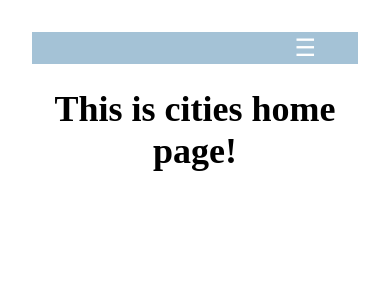
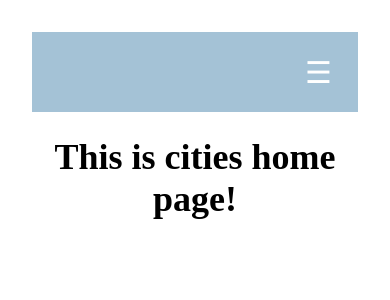
Before and after one commit to Akvilija/cities, a React (Vite) app in the folder front-end/: page / in a window 390 px wide. Shown: the top 300 px of the page. Built offline with nearby package versions, Linux system fonts and the light colour scheme.

Commit message:
header height now is even with hamburger and not

```diff
--- a/front-end/src/App.css
+++ b/front-end/src/App.css
@@ -2,7 +2,6 @@
   --primary-color: #a4c2d6;
   --text-color: #ffffff;
   --hover-color: #2980b9;
-  --header-padding: 1rem;
   --menu-gap: 2rem;
 }
 
--- a/front-end/src/components/Header/Header.scss
+++ b/front-end/src/components/Header/Header.scss
@@ -6,18 +6,25 @@
 
 header {
   background-color: var(--primary-color);
-  padding: var(--header-padding);
+  height: 80px;
+  display: flex;
+  align-items: center;
 
   nav {
     max-width: 1500px;
-    margin: 0 auto;
+    padding: 0 20px;
+    height: 100%;
+    width: 100%;
+    display: flex;
+    align-items: center;
+    justify-content: flex-end;
     position: relative;
 
     .hamburger {
       display: none;
       background: none;
       border: none;
-      font-size: 24px;
+      font-size: 30px;
       color: var(--text-color);
       cursor: pointer;
       position: absolute;
@@ -71,7 +78,6 @@ header {
 
         &.open {
           display: flex;
-          margin-top: 16px;
         }
 
         li {
```
